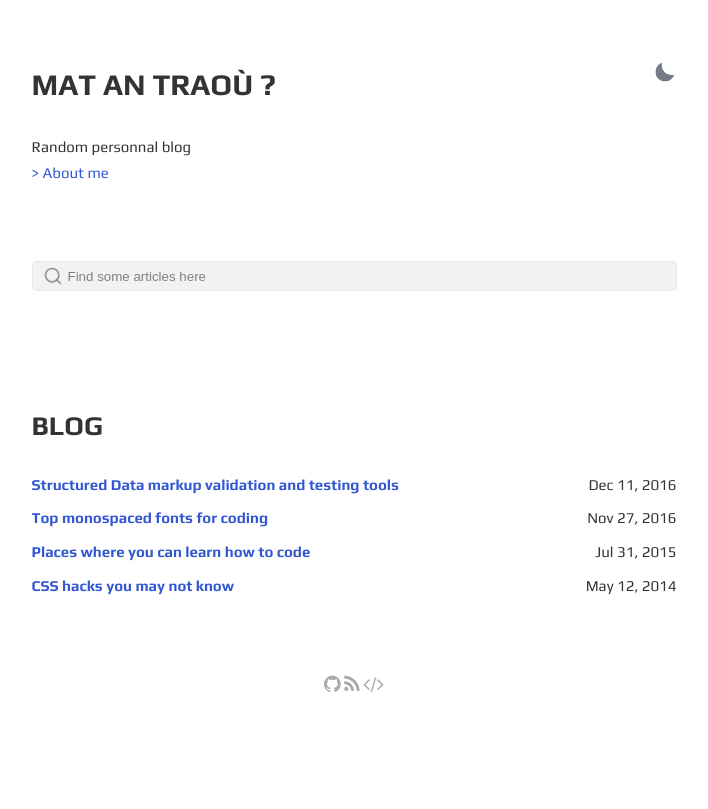
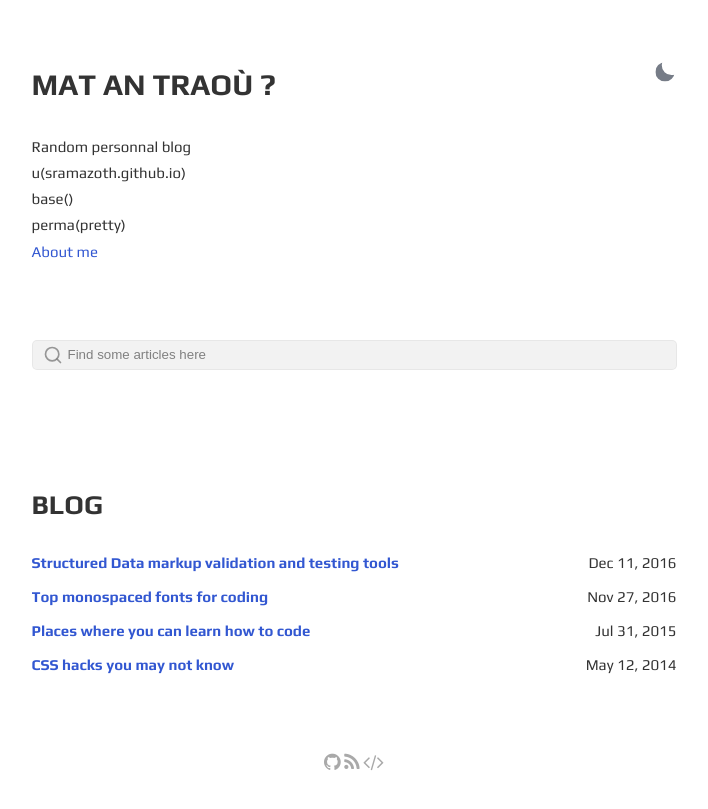
Before and after one commit to Sramazoth/sramazoth.github.io, a Jekyll site: the page built from index.html, in a window 1280 px wide. Shown: the top 809 px of the page, without its empty margins (286-994 px from the left). Built offline with Jekyll 4.4.1, drawn with Linux system fonts in a browser that asks for light colours; comment, search, counter and statistics services are not loaded.

Commit message:
commit 10

```diff
--- a/_config.yml
+++ b/_config.yml
@@ -23,7 +23,8 @@ googlewebfonts: family=Play:wght@400;700&family=Source+Code+Pro:ital,wght@0,200;
 
 # URL settings
 url: "sramazoth.github.io" # Domain Name of host. [username].github.io for github pages
-baseurl: "" # sub folder for jekyll site. only if jekyll site not in root of host. leave blank if not wishd. always add / in front.
+baseurl: # sub folder for jekyll site. only if jekyll site not in root of host. leave blank if not wishd. always add / in front.
+permalink: "sramazoth.github.io/"
 permalink: pretty
 
 # local
--- a/index.html
+++ b/index.html
@@ -9,9 +9,16 @@ layout: default
         </button>
     </div>
     <div class="bio">
+
 	    {{ site.description }}
+        <br>
+        u({{ site.url }})
+        <br>
+        base({{ site.baseurl }})
+        <br>
+        perma({{ site.permalink }})
         <p>
-	    <a href="{{ site.baseurl }}/about/">> About me</a>
+	    <a href="{{ site.url }}{{ site.baseurl }}/about/"> About me</a>
         </p>
     </div>
 
```
